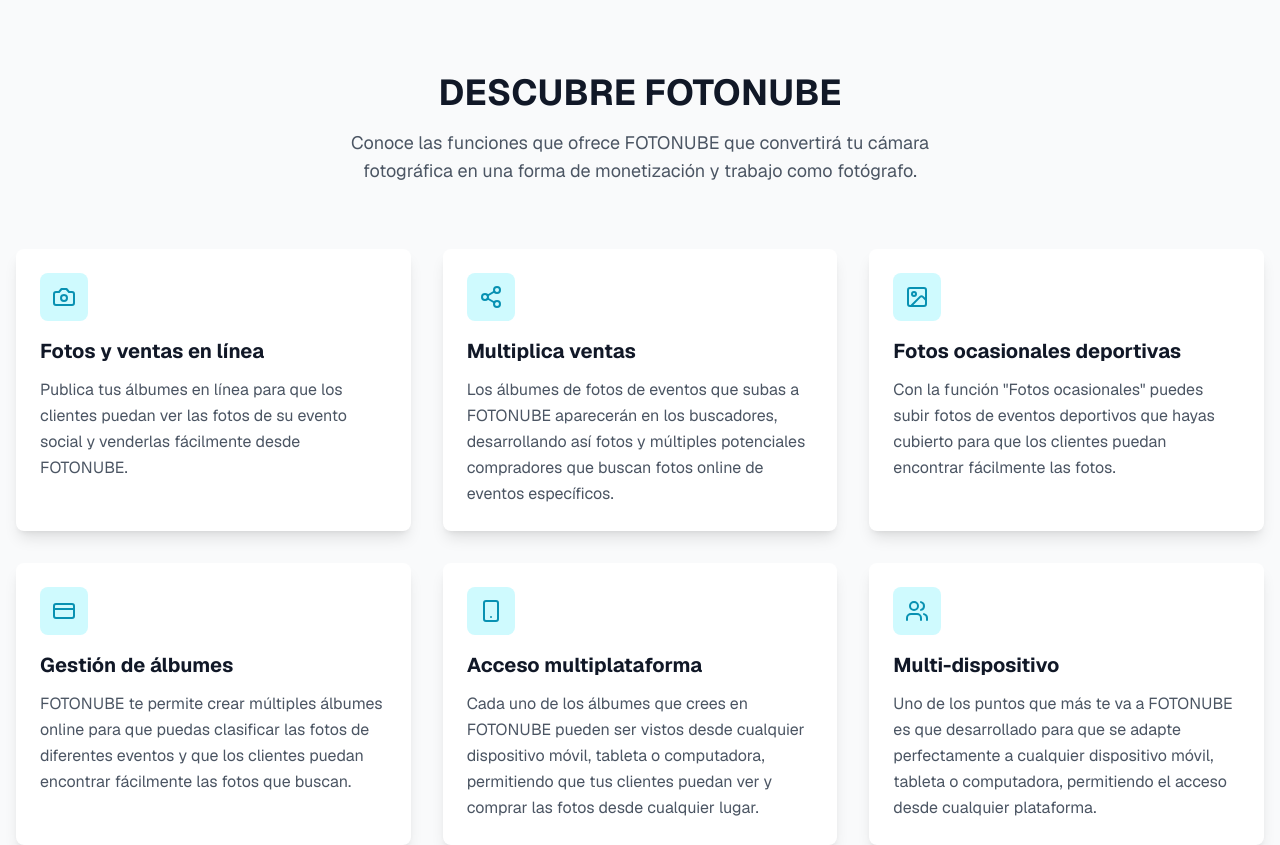
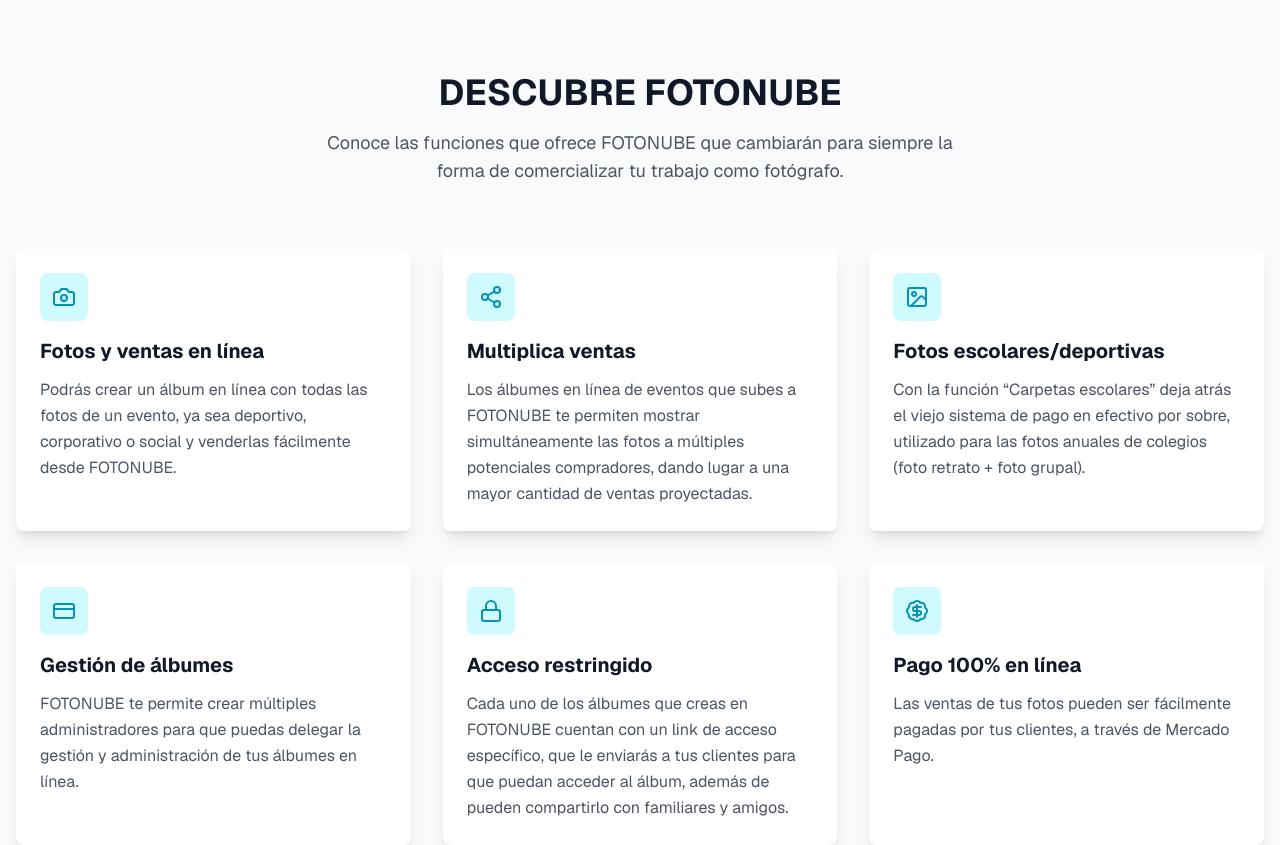
Before and after one commit to Majomon/Next-FotoNube, a Next.js app: page / in a window 1280 px wide. Shown: the part 2500-3345 px from the top of the page. Built offline with nearby package versions, Linux system fonts and the light colour scheme.

Commit message:
Descubre fotonube

```diff
--- a/components/discover-section.tsx
+++ b/components/discover-section.tsx
@@ -7,7 +7,8 @@ import {
   ImageIcon,
   Smartphone,
   CreditCard,
-  Users,
+  Lock,
+  BadgeDollarSign,
 } from "lucide-react";
 
 export default function DiscoverSection() {
@@ -16,37 +17,37 @@ export default function DiscoverSection() {
       icon: Camera,
       title: "Fotos y ventas en línea",
       description:
-        "Publica tus álbumes en línea para que los clientes puedan ver las fotos de su evento social y venderlas fácilmente desde FOTONUBE.",
+        "Podrás crear un álbum en línea con todas las fotos de un evento, ya sea deportivo, corporativo o social y venderlas fácilmente desde FOTONUBE.",
     },
     {
       icon: Share2,
       title: "Multiplica ventas",
       description:
-        "Los álbumes de fotos de eventos que subas a FOTONUBE aparecerán en los buscadores, desarrollando así fotos y múltiples potenciales compradores que buscan fotos online de eventos específicos.",
+        "Los álbumes en línea de eventos que subes a FOTONUBE te permiten mostrar simultáneamente las fotos a múltiples potenciales compradores, dando lugar a una mayor cantidad de ventas proyectadas.",
     },
     {
       icon: ImageIcon,
-      title: "Fotos ocasionales deportivas",
+      title: "Fotos escolares/deportivas",
       description:
-        'Con la función "Fotos ocasionales" puedes subir fotos de eventos deportivos que hayas cubierto para que los clientes puedan encontrar fácilmente las fotos.',
+        "Con la función “Carpetas escolares” deja atrás el viejo sistema de pago en efectivo por sobre, utilizado para las fotos anuales de colegios (foto retrato + foto grupal).",
     },
     {
       icon: CreditCard,
       title: "Gestión de álbumes",
       description:
-        "FOTONUBE te permite crear múltiples álbumes online para que puedas clasificar las fotos de diferentes eventos y que los clientes puedan encontrar fácilmente las fotos que buscan.",
+        "FOTONUBE te permite crear múltiples administradores para que puedas delegar la gestión y administración de tus álbumes en línea.",
     },
     {
-      icon: Smartphone,
-      title: "Acceso multiplataforma",
+      icon: Lock,
+      title: "Acceso restringido",
       description:
-        "Cada uno de los álbumes que crees en FOTONUBE pueden ser vistos desde cualquier dispositivo móvil, tableta o computadora, permitiendo que tus clientes puedan ver y comprar las fotos desde cualquier lugar.",
+        "Cada uno de los álbumes que creas en FOTONUBE cuentan con un link de acceso específico, que le enviarás a tus clientes para que puedan acceder al álbum, además de pueden compartirlo con familiares y amigos.",
     },
     {
-      icon: Users,
-      title: "Multi-dispositivo",
+      icon: BadgeDollarSign,
+      title: "Pago 100% en línea",
       description:
-        "Uno de los puntos que más te va a FOTONUBE es que desarrollado para que se adapte perfectamente a cualquier dispositivo móvil, tableta o computadora, permitiendo el acceso desde cualquier plataforma.",
+        "Las ventas de tus fotos pueden ser fácilmente pagadas por tus clientes, a través de Mercado Pago.",
     },
   ];
 
@@ -64,8 +65,8 @@ export default function DiscoverSection() {
             DESCUBRE FOTONUBE
           </h2>
           <p className="text-lg text-gray-600 max-w-2xl mx-auto">
-            Conoce las funciones que ofrece FOTONUBE que convertirá tu cámara
-            fotográfica en una forma de monetización y trabajo como fotógrafo.
+            Conoce las funciones que ofrece FOTONUBE que cambiarán para siempre
+            la forma de comercializar tu trabajo como fotógrafo.
           </p>
         </motion.div>
 
```
